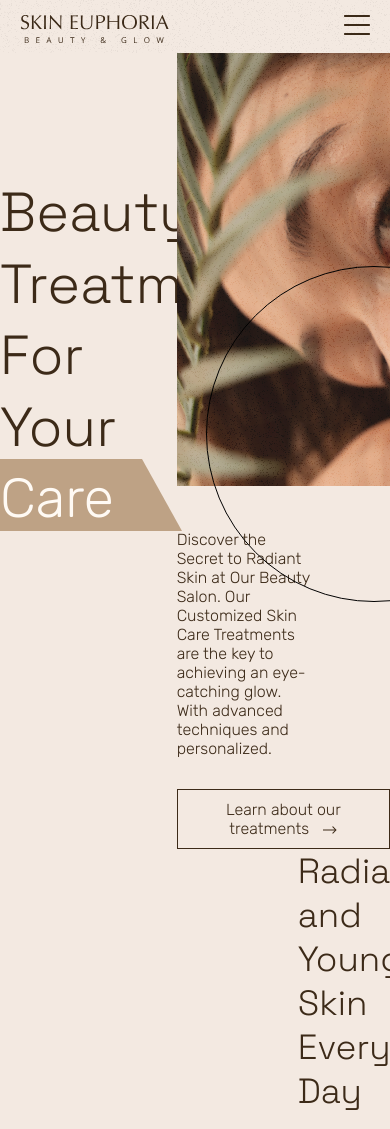
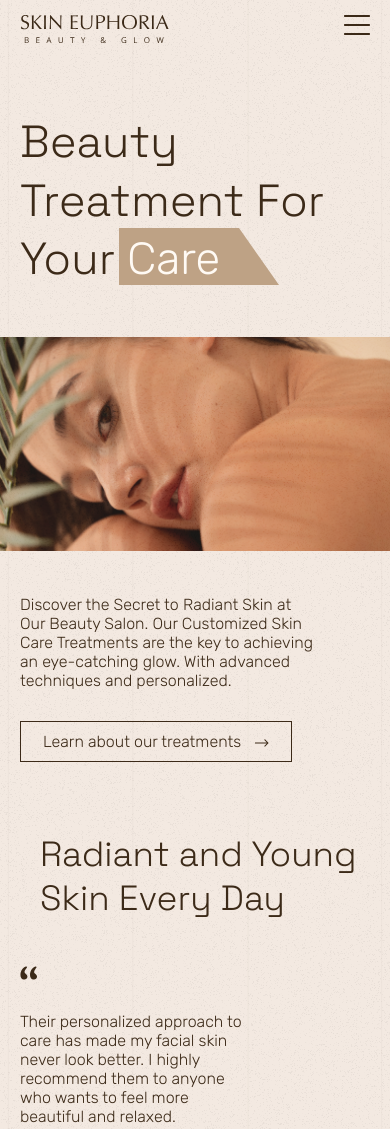
Before and after one commit to OlaHeklaDesign/LandingBeauty, a plain HTML site: page index.html in a window 390 px wide. Shown: the top 1129 px of the page. Drawn offline with Linux system fonts and the light colour scheme; a web font is replaced by a local one.

Commit message:
Hero responsive

```diff
--- a/css/sections/header.css
+++ b/css/sections/header.css
@@ -2,7 +2,7 @@
   position: relative;
 }
 
-header::before {
+.container__header-hero::before {
   content: "";
   position: absolute;
   top: 0;
@@ -14,7 +14,7 @@ header::before {
   background-image: url("../../assets/texture_background.png");
 }
 
-header::after {
+.container__header-hero::after {
   content: "";
   position: absolute;
   top: 50%;
@@ -30,7 +30,6 @@ header::after {
 
 header {
   display: flex;
-  position: relative;
   align-items: center;
   padding: 8px 0;
   max-width: 1122px;
--- a/css/sections/hero.css
+++ b/css/sections/hero.css
@@ -9,6 +9,7 @@
   display: flex;
   flex-direction: column;
   justify-content: space-between;
+  align-items: start;
 }
 
 .hero-left h1 {
@@ -22,7 +23,6 @@
 }
 
 .hero-left img {
-  width: 100%;
   margin-left: -159px;
 }
 
@@ -105,3 +105,77 @@
   top: 266px;
   right: 0;
 }
+
+@media only screen and (max-width: 1340px)  {
+  .elipse-hero-img {
+    display: none;
+  }
+}
+
+@media only screen and (max-width: 1200px)  {
+  .hero-left h1 {
+    margin-left: 20px;
+  }
+  .hero-right-row2 {
+    margin-right: 20px
+  }
+}
+
+@media only screen and (max-width: 932px)  {
+  .hero {
+    flex-direction: column;
+  }
+
+  .hero-left {
+    width: 100%;
+  }
+  .hero-right {
+    width: 100%;
+  }
+
+  .hero-left img {
+    display: none;
+  }
+  .hero-right-row2 {
+    margin-top: 70px;
+    margin-left: 20px;
+  }
+
+  .hero-left h1 {
+    margin-top: 60px;
+  }
+
+  .hero-right-row1 p,
+  .hero-right-row1 button {
+    margin-left: 20px;
+  }
+}
+
+@media only screen and (max-width: 595px)  {
+  .hero-right-image {
+    width: 100%;
+  }
+}
+
+@media only screen and (max-width: 535px)  {
+  .hero-right-row2 h2 {
+    margin-left: 20px;
+  }
+  .testimontial-box {
+    flex-direction: column;
+  }
+
+  .testimonial:nth-child(2) {
+    margin-left: 30px;
+  }
+}
+
+@media only screen and (max-width: 410px)  {
+  .hero h1 {
+    font-size: 45px;
+  }
+  .hero-left h1 span::after {
+    width: 120px;
+    border-bottom: 57px solid #BEA285;
+  }
+}
```
